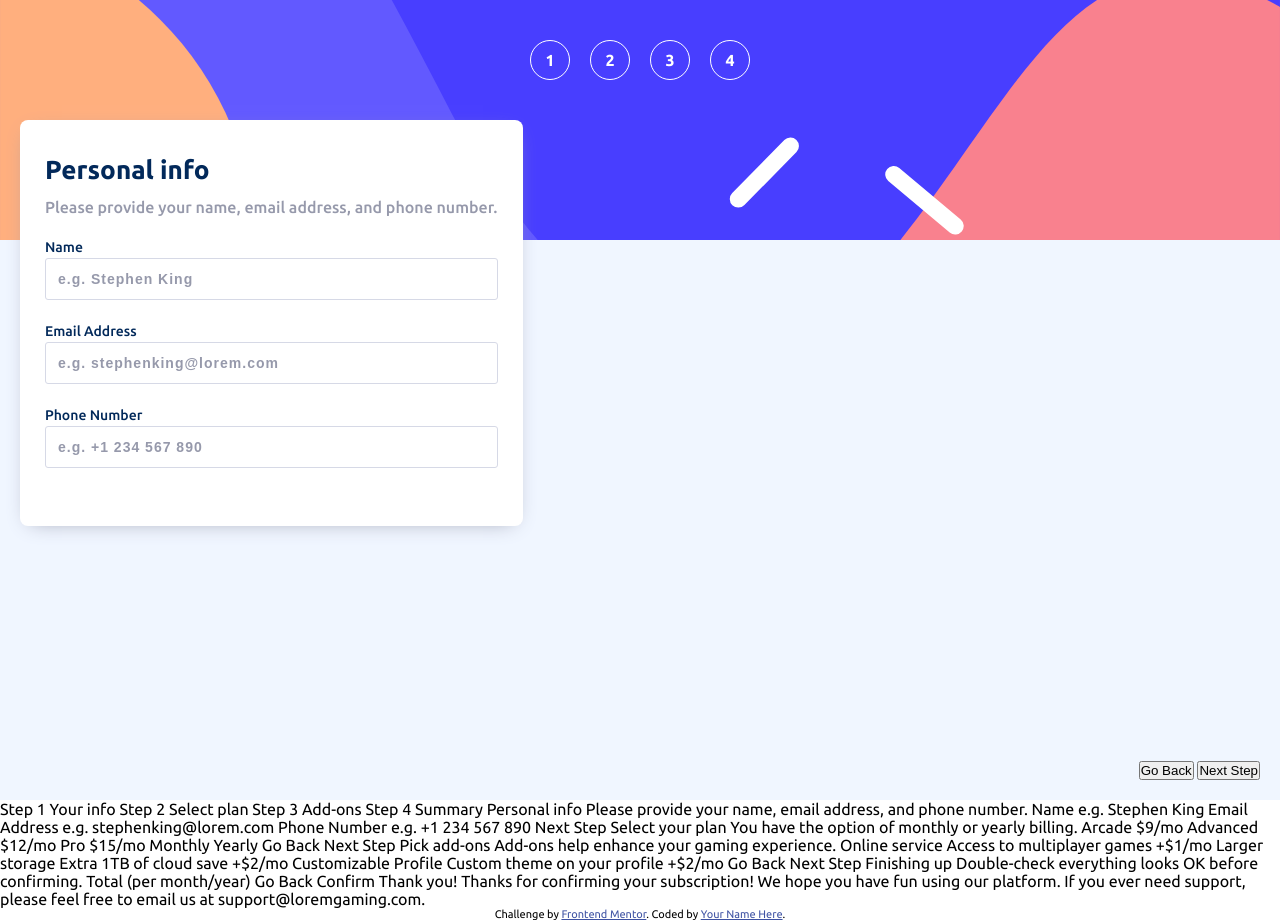
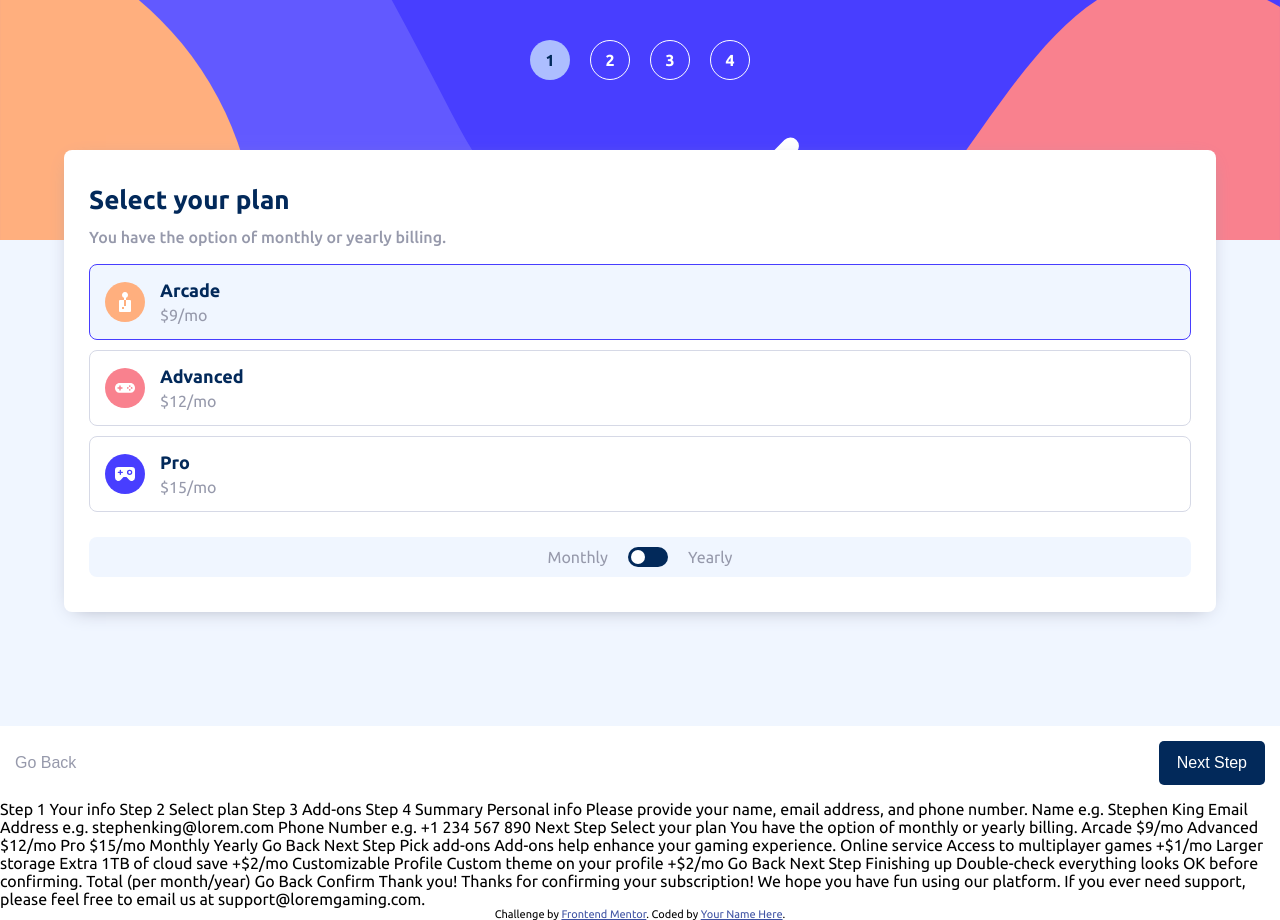
Before and after one commit to Bednar8/Multi-step-form, a website built with Parcel: page index.html in a window 1280 px wide. Built offline with nearby package versions, Linux system fonts and the light colour scheme.

Commit message:
Add step two in html and css

```diff
--- a/index.html
+++ b/index.html
@@ -30,9 +30,10 @@
     </nav>
 
     <main class="form__container">
-      <div class="form__container--box">
-        <h2 class="form--title">Personal info</h2>
-        <p class="form--description">Please provide your name, email address,
+      <!-- STEP FIRST -->
+      <!-- <div class="step__container--box">
+        <h2 class="step--title">Personal info</h2>
+        <p class="step--description">Please provide your name, email address,
           and phone number.</p>
 
         <form class="form">
@@ -60,14 +61,99 @@
             <input id="phone" type="text" placeholder="e.g. +1 234 567 890"
               required>
           </div>
+        </form>-->
 
-        </form>
+      <!-- STEP SECOND -->
+      <!-- <div class="step__container--box">
+        <h2 class="step--title">Select your plan</h2>
+        <p class="step--description">You have the option of monthly or yearly
+          billing.</p>
+
+        <div class="plan__box">
+          <div class="plan__item plan__item-active">
+            <img src="./assets/images/icon-arcade.svg" alt="">
+            <div class="plan__item--description">
+              <h3 class="plan__item--title">Arcade</h3>
+              <p class="plan__item--price">$9/mo</p>
+            </div>
+          </div>
+
+          <div class="plan__item">
+            <img src="./assets/images/icon-advanced.svg" alt="">
+            <div class="plan__item--description">
+              <h3 class="plan__item--title">Advanced</h3>
+              <p class="plan__item--price">$12/mo</p>
+            </div>
+          </div>
+
+          <div class="plan__item">
+            <img src="./assets/images/icon-pro.svg" alt="">
+            <div class="plan__item--description">
+              <h3 class="plan__item--title">Pro</h3>
+              <p class="plan__item--price">$15/mo</p>
+            </div>
+          </div>
+
+          <div class="plan__switch">
+            <p class="plan__switch--monthly">Monthly</p>
+            <label class="switch" for="switch">
+              <input type="checkbox" name="switch" id="switch">
+              <span class="plan__switch--slider"></span>
+            </label>
+            <p class="plan__switch-yearly">Yearly</p>
+          </div>
+        </div>
+
+      </div> -->
+
+      <!-- STEP THIRD -->
+      <div class="step__container--box">
+        <h2 class="step--title">Select your plan</h2>
+        <p class="step--description">You have the option of monthly or yearly
+          billing.</p>
+
+        <div class="plan__box">
+          <div class="plan__item plan__item-active">
+            <img src="./assets/images/icon-arcade.svg" alt="">
+            <div class="plan__item--description">
+              <h3 class="plan__item--title">Arcade</h3>
+              <p class="plan__item--price">$9/mo</p>
+            </div>
+          </div>
+
+          <div class="plan__item">
+            <img src="./assets/images/icon-advanced.svg" alt="">
+            <div class="plan__item--description">
+              <h3 class="plan__item--title">Advanced</h3>
+              <p class="plan__item--price">$12/mo</p>
+            </div>
+          </div>
+
+          <div class="plan__item">
+            <img src="./assets/images/icon-pro.svg" alt="">
+            <div class="plan__item--description">
+              <h3 class="plan__item--title">Pro</h3>
+              <p class="plan__item--price">$15/mo</p>
+            </div>
+          </div>
+
+          <div class="plan__switch">
+            <p class="plan__switch--monthly">Monthly</p>
+            <label class="switch" for="switch">
+              <input type="checkbox" name="switch" id="switch">
+              <span class="plan__switch--slider"></span>
+            </label>
+            <p class="plan__switch-yearly">Yearly</p>
+          </div>
+        </div>
+
       </div>
+
     </main>
 
     <div class="btns__container">
-      <button class="btn--back">Go Back</button>
-      <button class="btn--next">Next Step</button>
+      <button class="btn-steps btn--back ">Go Back</button>
+      <button class="btn-steps btn--next">Next Step</button>
     </div>
   </div>
 
--- a/src/css/main.css
+++ b/src/css/main.css
@@ -47,13 +47,49 @@ body {
 	font-size: 1.6rem;
 }
 
+/* Buttons */
+
+.btns__container {
+	position: absolute;
+	bottom: 0;
+	width: 100%;
+	padding: 1.5rem;
+	display: flex;
+	justify-content: space-between;
+	background-color: var(--color-white);
+}
+
+.btn-steps {
+	border: none;
+	font-size: 1.6rem;
+	font-weight: 500;
+	cursor: pointer;
+}
+
+.btn--next {
+	padding: 1.3rem 1.8rem;
+	color: var(--color-white);
+	background-color: var(--color-primary);
+	border-radius: 5px;
+}
+
+.btn--back {
+	color: var(--color-cool-gray);
+	background-color: var(--color-white);
+}
+
+/* base classes */
+
+.hidden {
+	display: none;
+}
+
 .container {
 	height: 100%;
 	background-color: var(--color-magnolia);
 }
 
 .nav__mobile {
-	position: relative;
 	height: 30%;
 	display: flex;
 	justify-content: center;
@@ -69,7 +105,7 @@ body {
 	list-style: none;
 }
 
-.nav__mobile--item {
+.nav__mobile--item a {
 	width: 4rem;
 	height: 4rem;
 	margin: 4rem 1rem;
@@ -78,42 +114,48 @@ body {
 	align-items: center;
 	border-radius: 50%;
 	border: 1px solid var(--color-white);
-}
-
-.nav__mobile--item a {
 	text-decoration: none;
 	color: var(--color-white);
 }
 
-/* form */
+.nav__mobile--item-active a {
+	background-color: var(--color-pastel-blue);
+	color: var(--color-primary);
+	border: none;
+}
 
-.form__container--box {
-	position: absolute;
-	top: 12rem;
-	margin: 0 2rem;
+.step__container--box {
+	max-width: 90%;
+	margin: 0 auto;
+	margin-top: -9rem;
 	padding: 3.5rem 2.5rem;
 	background-color: var(--color-white);
 	border-radius: 8px;
 	box-shadow: 0px 5px 20px -10px var(--color-cool-gray);
 }
 
-.form--title {
+.step--title {
 	color: var(--color-primary);
 	font-size: 2.6rem;
 	font-weight: 700;
 }
 
-.form--description {
+.step--description {
 	margin: 1rem 0;
 	line-height: 2.4rem;
 	color: var(--color-cool-gray);
 	font-weight: 500;
 }
 
+/* Step first */
 .form--item {
 	display: flex;
 	flex-direction: column;
-	margin: 2rem 0;
+	margin: 1.5rem 0;
+}
+
+.form--item:last-child {
+	margin-bottom: 0;
 }
 
 .form--item input {
@@ -138,10 +180,82 @@ body {
 	color: var(--color-primary);
 }
 
-/* Buttons */
+/* Step second */
+.plan__box {
+	margin-top: 1.5rem;
+}
+.plan__item {
+	display: flex;
+	align-items: center;
+	margin: 1rem 0;
+	padding: 1.5rem;
+	border: 1px solid var(--color-light-gray);
+	border-radius: 8px;
+	color: var(--color-cool-gray);
+}
 
-.btns__container {
+.plan__item-active {
+	border: 1px solid var(--color-secondary);
+	background-color: var(--color-magnolia);
+}
+
+.plan__item--description {
+	margin-left: 1.5rem;
+}
+
+.plan__item--title {
+	margin-bottom: 0.5rem;
+	color: var(--color-primary);
+	font-size: 1.8rem;
+}
+
+/* switch */
+.plan__switch {
+	margin: 0 auto;
+	margin-top: 2.5rem;
+	padding: 1rem;
+	display: flex;
+	align-items: center;
+	justify-content: center;
+	background-color: var(--color-magnolia);
+	color: var(--color-cool-gray);
+	border-radius: 8px;
+}
+.switch {
+	position: relative;
+	width: 4rem;
+	height: 2rem;
+	margin: 0 2rem;
+}
+
+.plan__switch--slider {
 	position: absolute;
-	bottom: 2rem;
-	right: 2rem;
+	top: 0;
+	right: 0;
+	left: 0;
+	bottom: 0;
+	background-color: var(--color-primary);
+	border-radius: 34px;
+	transition: 0.3s;
+	cursor: pointer;
 }
+
+.plan__switch input {
+	display: none;
+}
+
+.plan__switch--slider::before {
+	content: "";
+	position: absolute;
+	height: 1.4rem;
+	width: 1.4rem;
+	left: 0.3rem;
+	bottom: 0.3rem;
+	background-color: var(--color-white);
+	border-radius: 50%;
+	transition: 0.3s;
+}
+
+.plan__switch input:checked + .plan__switch--slider::before {
+	transform: translateX(2rem);
+}
```
